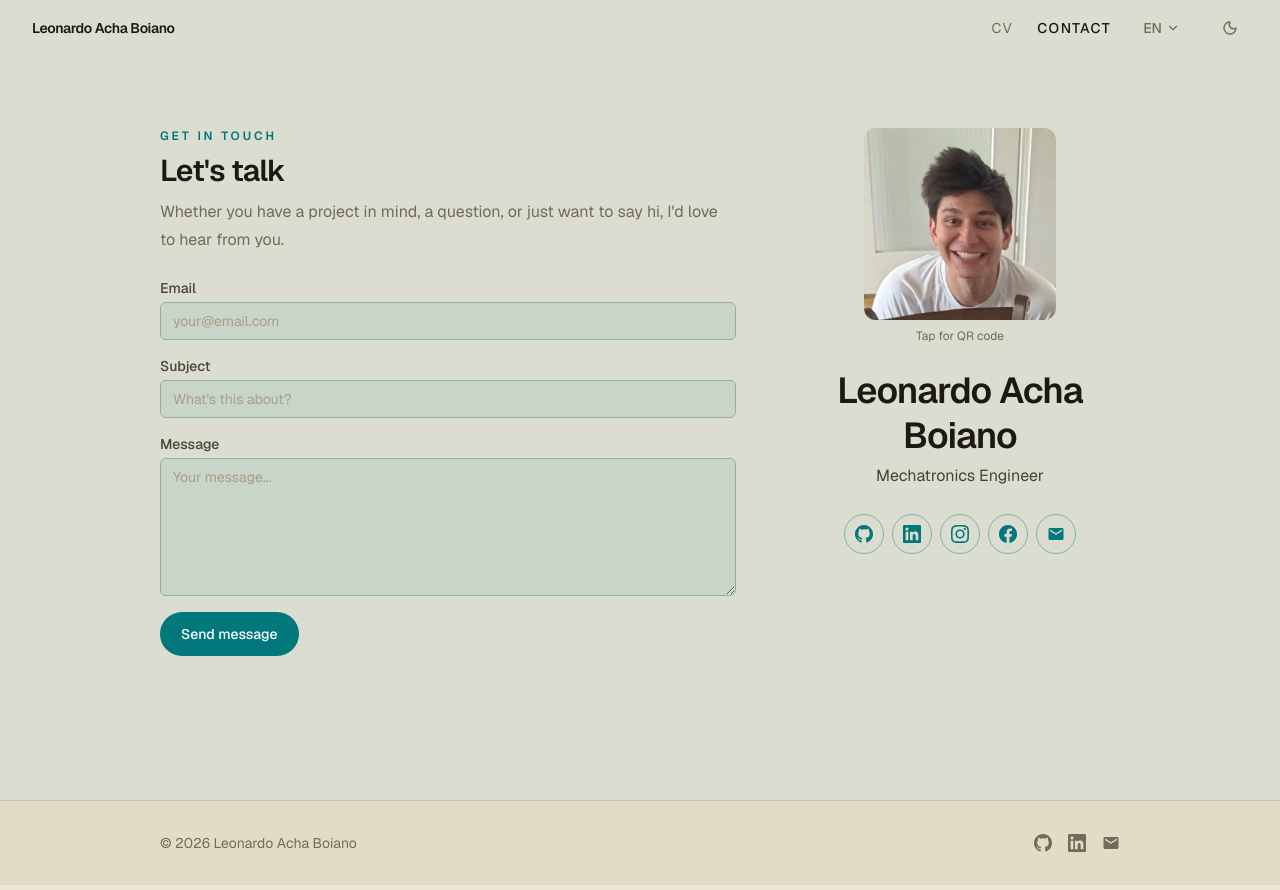
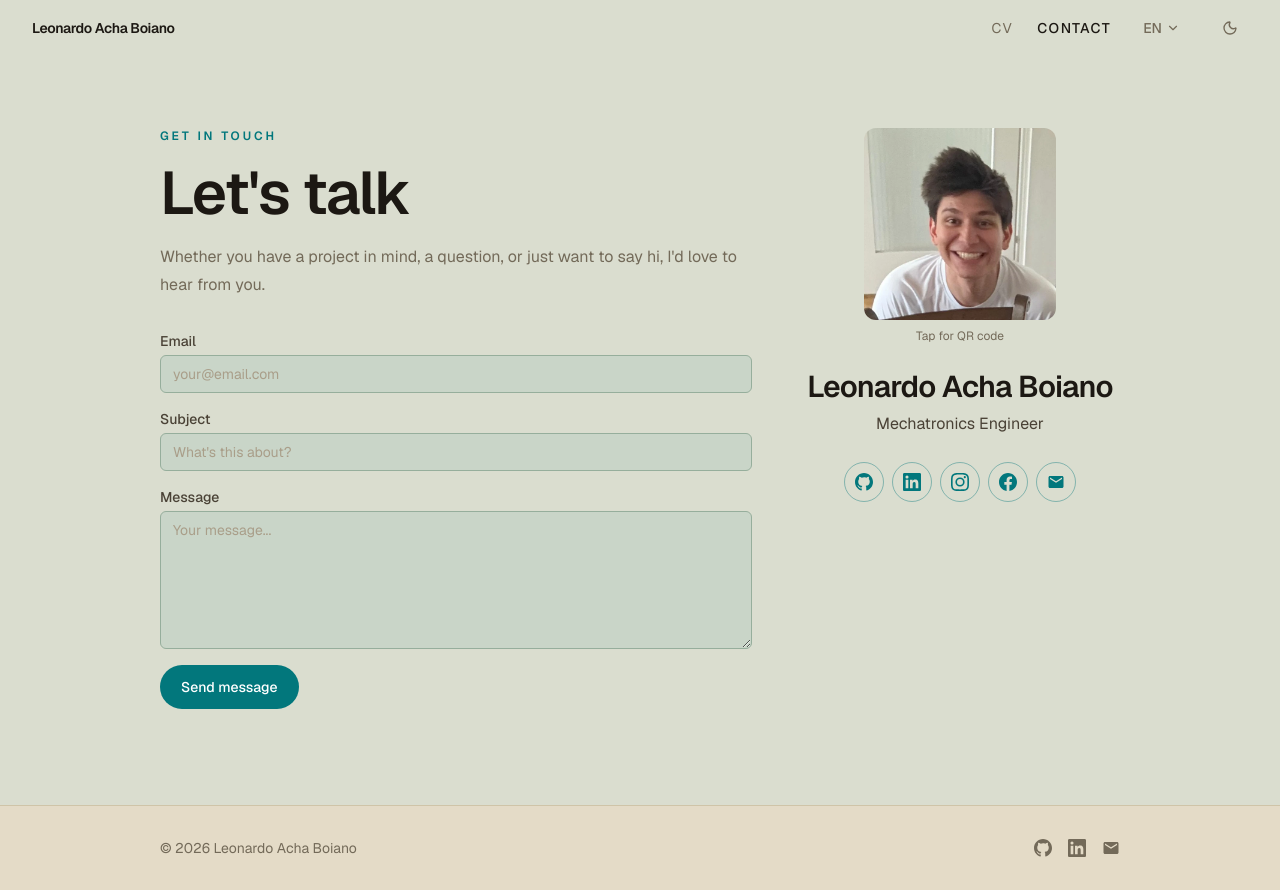
Before and after one commit to leonardoAB1/leonardoachaboiano.com, a Next.js app: page /en/contact in a window 1280 px wide. Built offline with nearby package versions, Linux system fonts and the light colour scheme.

Commit message:
feat: elevate contact heading and rebalance identity card

```diff
--- a/src/app/[locale]/(marketing)/contact/page.tsx
+++ b/src/app/[locale]/(marketing)/contact/page.tsx
@@ -99,12 +99,13 @@ export default async function ContactPage({
         {/* The whole screen takes the brand-tinted surface so contact reads as a
             distinct space. Mobile shows only the card (tap-to-reveal link-in-bio);
             desktop adds the contact form as the main column. */}
-        <div className="grid grid-cols-1 gap-12 lg:grid-cols-[1fr_20rem] lg:gap-x-16">
-          {/* Contact form - desktop only */}
+        <div className="grid grid-cols-1 gap-10 lg:grid-cols-[1fr_20rem] lg:gap-x-12">
+          {/* Contact form - desktop only. "Let's talk" is the page h1 - the editorial
+              anchor - while the identity card on the right is the subordinate element. */}
           <div className="hidden lg:block">
-            <div className="mb-6 flex flex-col gap-2">
+            <div className="mb-8 flex flex-col gap-3">
               <Eyebrow>{t("eyebrow")}</Eyebrow>
-              <Heading as="h2" size="md">
+              <Heading as="h1" size="xl">
                 {t("heading")}
               </Heading>
               <Text size="md">{t("intro")}</Text>
@@ -130,9 +131,9 @@ export default async function ContactPage({
                 qrColorClassName="text-white"
               />
 
-              {/* Name leads the card (page h1) */}
+              {/* Name is subordinate to the editorial heading on desktop */}
               <div className="flex flex-col gap-1">
-                <Heading as="h1" size="lg">
+                <Heading as="h2" size="md">
                   {siteConfig.name}
                 </Heading>
                 <Text size="md" className="text-ink-2">
```
